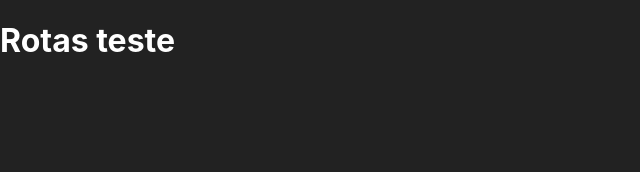
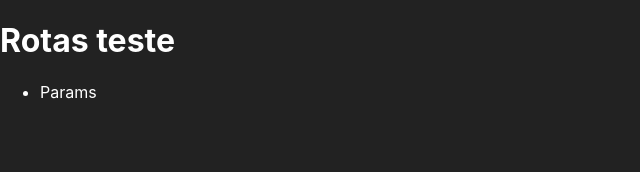
Before and after one commit to AbiezerSidonioJoseOdanacaJunior/next-basico, a Next.js app: page /rotas in a window 1280 px wide. Shown: the top 172 px of the page, without its empty margins (0-640 px from the left). Built offline with nearby package versions, Linux system fonts and the light colour scheme.

Commit message:
navegando entre as paginas uanddo link

```diff
--- a/src/pages/rotas/index.jsx
+++ b/src/pages/rotas/index.jsx
@@ -1,7 +1,14 @@
+import Link from "next/link"
+
 export default function rotas() {
     return (
         <div>
             <h1>Rotas teste</h1>
+            <ul>
+                <Link href="/rotas/params?id=1233&nome=BIBI">
+                    <li>Params</li>
+                </Link>
+            </ul>
         </div>
     )
 }
--- a/src/pages/rotas/params.jsx
+++ b/src/pages/rotas/params.jsx
@@ -1,4 +1,5 @@
 import { useRouter } from "next/router"
+import Link from "next/link"
 
 export default function params() {
 
@@ -10,6 +11,9 @@
     return (
         <div>
             <h1>Rotas Params: {id} e {nome} </h1>
+            <Link href="/rotas" >
+            <button>Voltar</button>
+            </Link>
         </div>
     )
 }
```
